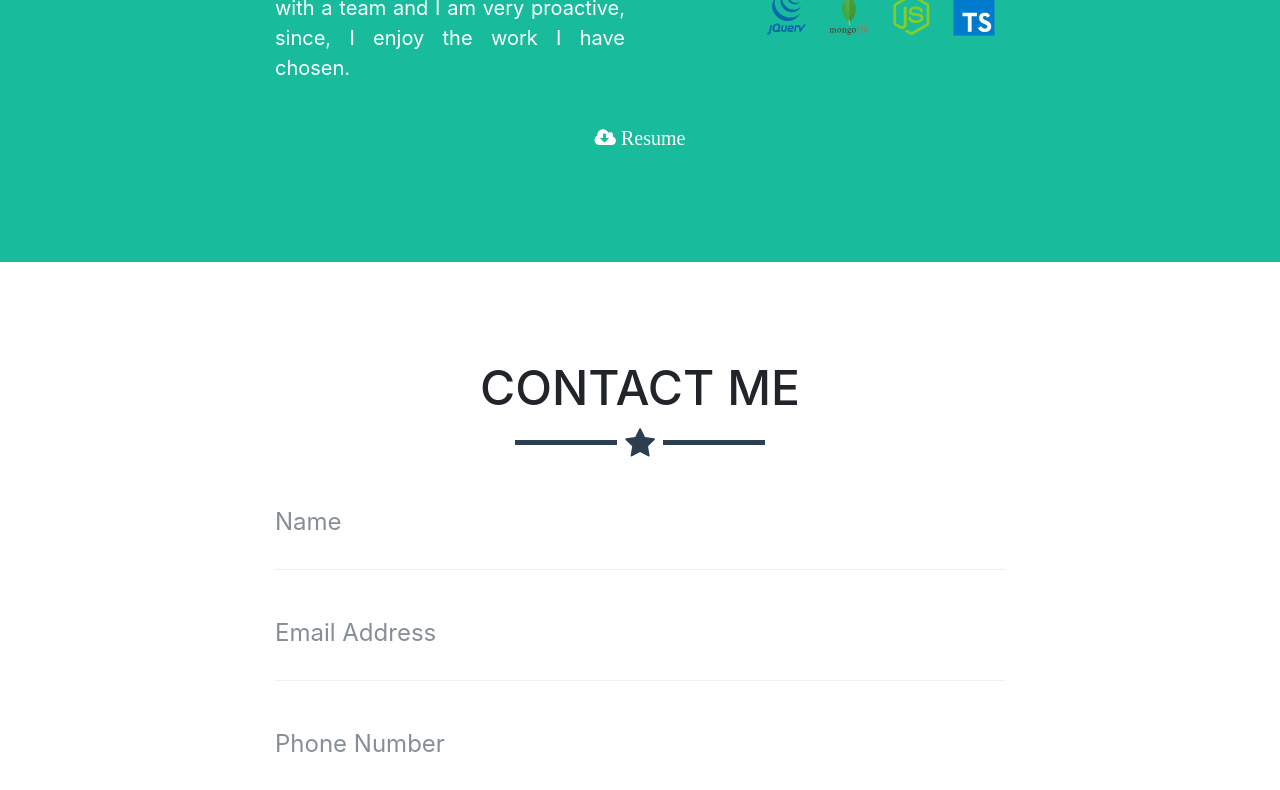
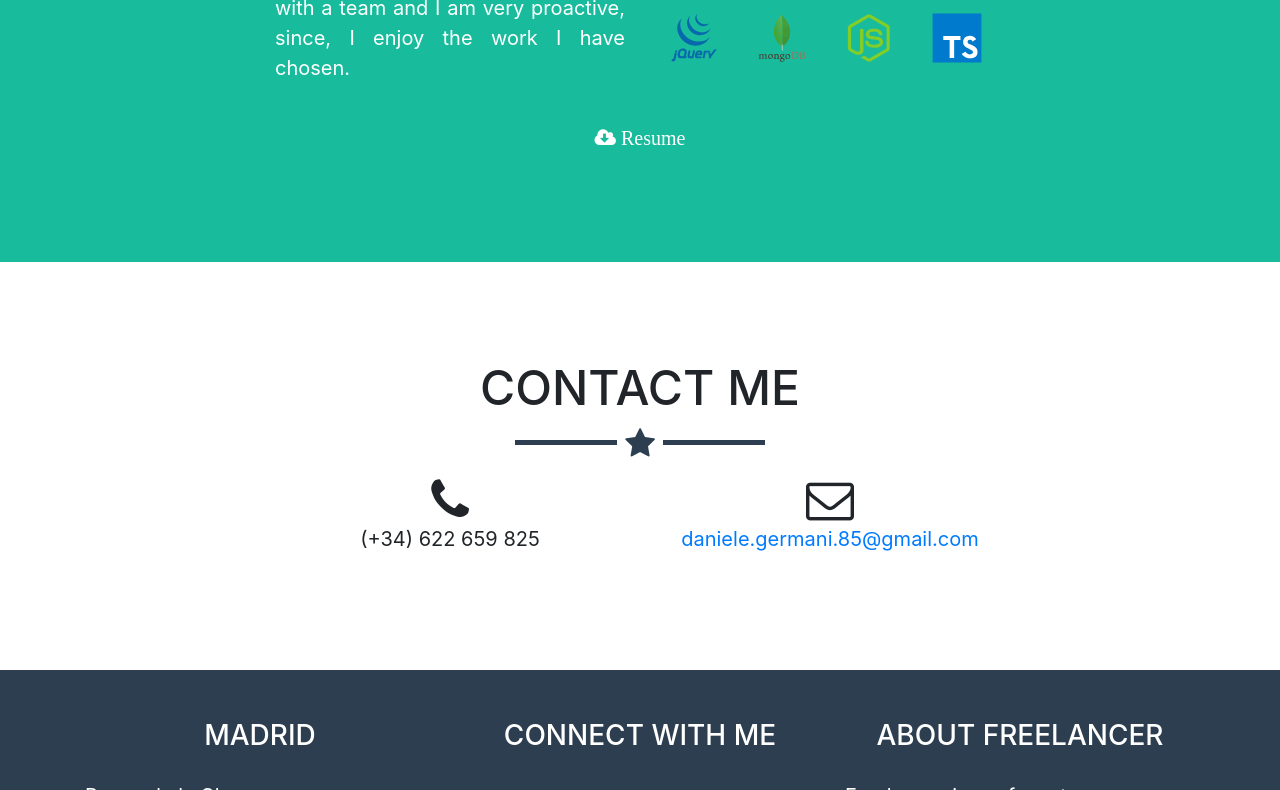
Before and after one commit to DanieleGermani/danielegermani.github.io, a website with bundled scripts: page index.html in a window 1280 px wide. Shown: the part 1689-2479 px from the top of the page. Built offline with nearby package versions, Linux system fonts and the light colour scheme.

Commit message:
contact me ok web respondive

```diff
--- a/css/freelancer.css
+++ b/css/freelancer.css
@@ -578,10 +578,10 @@ footer .footer-below {
   outline: none;
 }
 .devicon {
-  width: 50px;
+  width: 100px;
   height: 50px;
   background-repeat: no-repeat;
-  margin: 4%;
+  margin:  4%;
 }
 
 .heroku {
@@ -623,5 +623,9 @@ footer .footer-below {
 
 .tech {
   display: flex;
-  margin-left: 100px;
+
 }
+.text-center > p {
+  text-align: center;
+
+}
--- a/index.html
+++ b/index.html
@@ -154,48 +154,25 @@ I'm a person who loves to learn new things and enjoys doing it, also, I work ver
 
     <!-- Contact Section -->
     <section id="contact">
-      <div class="container">
+      <div class="container text-center">
         <h2 class="text-center">Contact Me</h2>
         <hr class="star-primary">
         <div class="row">
-          <div class="col-lg-8 mx-auto">
-            <!-- To configure the contact form email address, go to mail/contact_me.php and update the email address in the PHP file on line 19. -->
-            <!-- The form should work on most web servers, but if the form is not working you may need to configure your web server differently. -->
-            <form name="sentMessage" id="contactForm" novalidate>
-              <div class="control-group">
-                <div class="form-group floating-label-form-group controls">
-                  <label>Name</label>
-                  <input class="form-control" id="name" type="text" placeholder="Name" required data-validation-required-message="Please enter your name.">
-                  <p class="help-block text-danger"></p>
-                </div>
-              </div>
-              <div class="control-group">
-                <div class="form-group floating-label-form-group controls">
-                  <label>Email Address</label>
-                  <input class="form-control" id="email" type="email" placeholder="Email Address" required data-validation-required-message="Please enter your email address.">
-                  <p class="help-block text-danger"></p>
-                </div>
-              </div>
-              <div class="control-group">
-                <div class="form-group floating-label-form-group controls">
-                  <label>Phone Number</label>
-                  <input class="form-control" id="phone" type="tel" placeholder="Phone Number" required data-validation-required-message="Please enter your phone number.">
-                  <p class="help-block text-danger"></p>
-                </div>
-              </div>
-              <div class="control-group">
-                <div class="form-group floating-label-form-group controls">
-                  <label>Message</label>
-                  <textarea class="form-control" id="message" rows="5" placeholder="Message" required data-validation-required-message="Please enter a message."></textarea>
-                  <p class="help-block text-danger"></p>
-                </div>
-              </div>
-              <br>
-              <div id="success"></div>
-              <div class="form-group">
-                <button type="submit" class="btn btn-success btn-lg" id="sendMessageButton">Send</button>
-              </div>
-            </form>
+          <div class="col-lg-8 mx-auto text-center">
+
+
+          </div>
+        </div>
+        <div class="row">
+          <div class="col-lg-4 ml-auto text-center">
+            <i class="fa fa-phone fa-3x sr-contact"></i>
+            <p>(+34) 622 659 825</p>
+          </div>
+          <div class="col-lg-4 mr-auto text-center">
+            <i class="fa fa-envelope-o fa-3x sr-contact"></i>
+            <p>
+              <a href="mailto:daniele.germani.85@gmail.com">daniele.germani.85@gmail.com</a>
+            </p>
           </div>
         </div>
       </div>
@@ -212,7 +189,7 @@ I'm a person who loves to learn new things and enjoys doing it, also, I work ver
                 <br>Madrid, 28028</p>
             </div>
             <div class="footer-col col-md-4">
-              <h3>Around the Web</h3>
+              <h3>Connect With Me</h3>
               <ul class="list-inline">
                 <li class="list-inline-item">
                   <a class="btn-social btn-outline" href="#">
```
Also changed, not shown: 1 other file.
